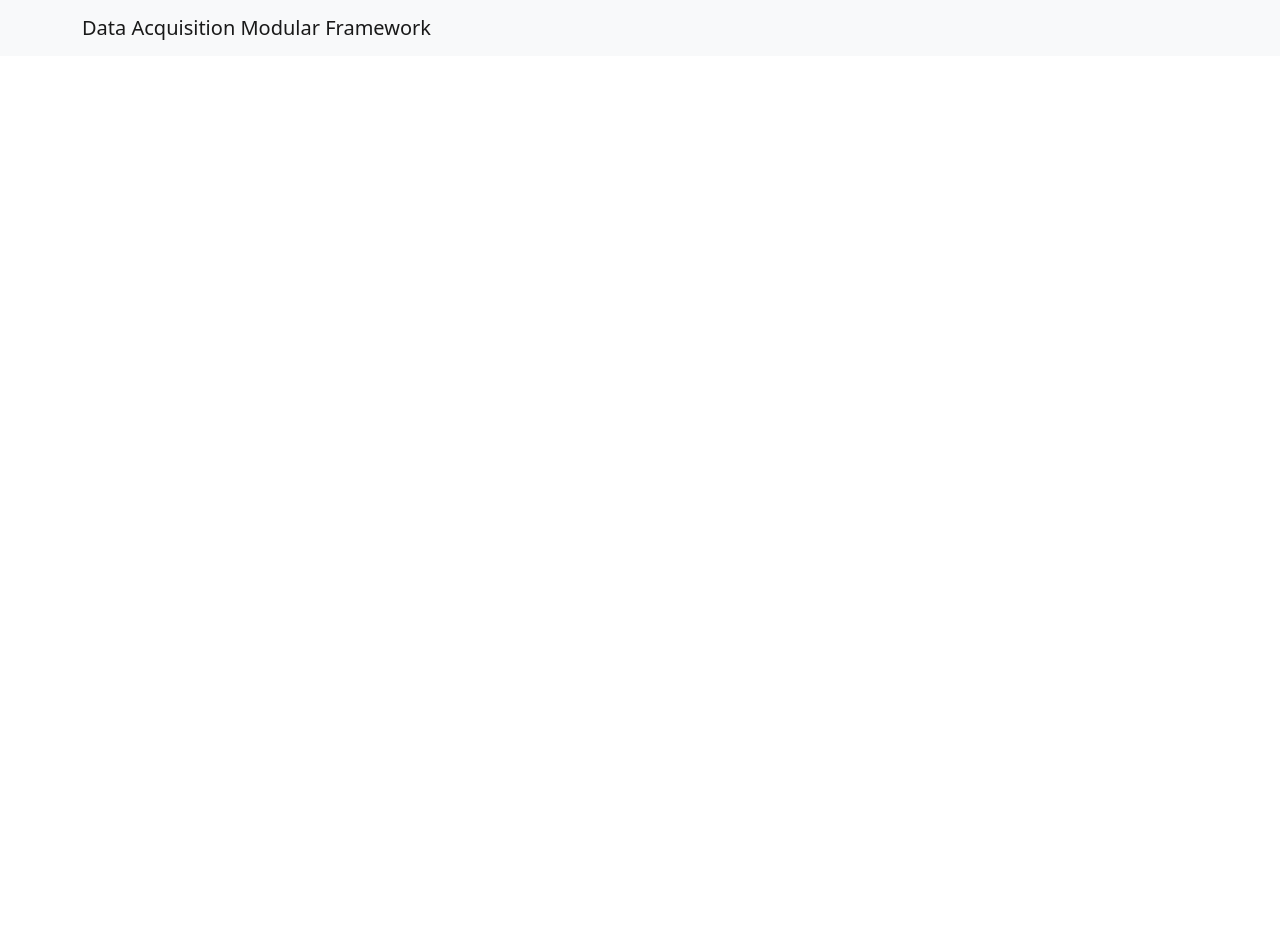
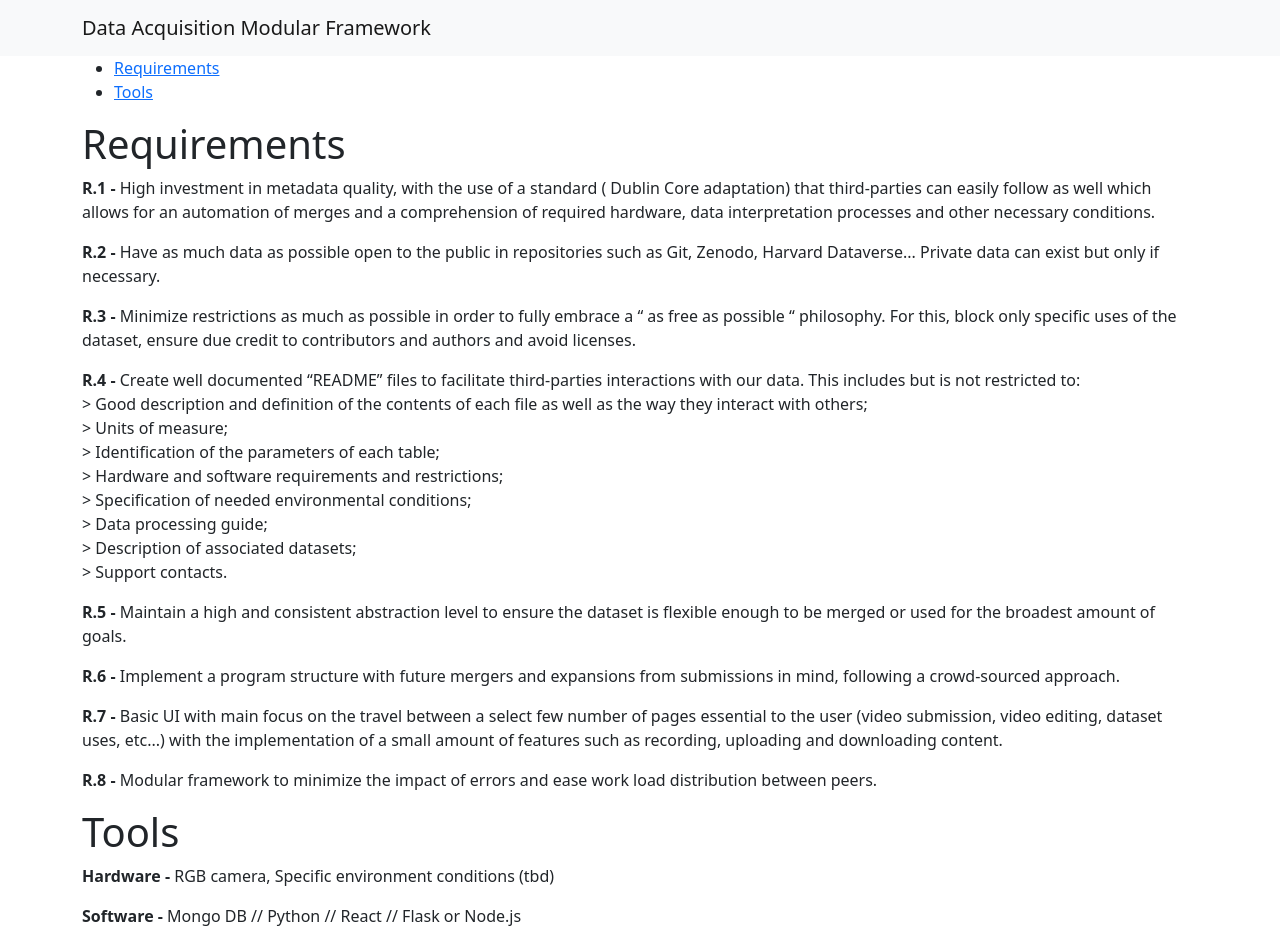
Before and after one commit to PECI2022/Project-Terminal, a React (Create React App) app: page / in a window 1280 px wide. Shown: the top 948 px of the page. Before the commit the page ends 800 px from the top, so only its background shows below. Built offline with nearby package versions, Linux system fonts and the light colour scheme.

Commit message:
added requirements and tools

```diff
--- a/package.json
+++ b/package.json
@@ -8,6 +8,7 @@
     "@testing-library/react": "^13.4.0",
     "@testing-library/user-event": "^13.5.0",
     "bootstrap": "^5.2.2",
+    "express": "^4.18.2",
     "react": "^18.2.0",
     "react-bootstrap": "^2.6.0",
     "react-dom": "^18.2.0",
--- a/src/App.js
+++ b/src/App.js
@@ -1,5 +1,5 @@
 import 'bootstrap/dist/css/bootstrap.min.css';
-import { Navbar, Nav, NavDropdown, Container } from 'react-bootstrap';
+import { Navbar, Nav, NavDropdown, Container, ListGroup } from 'react-bootstrap';
 
 function App() {
   return (
@@ -17,8 +17,80 @@ function App() {
         </Container>
       </Navbar>
 
+      <Container>
+      <ul>
+        <li><a href="#idRequirements">Requirements</a></li>
+        <li><a href="#idTools">Tools</a></li>
+      </ul>
+
+      {/* Requirements */}
+      <h1 id="id1">Requirements</h1>
+      <p><strong>R.1 - </strong>High investment in metadata quality, with the use of a standard (
+        Dublin Core adaptation) that third-parties can easily follow as well which allows
+        for an automation  of merges and a comprehension of required hardware, data
+        interpretation processes and other necessary conditions.
+      </p>
+      <p>
+        <strong>R.2 - </strong>Have as much data as possible open to the public in repositories such as
+        Git, Zenodo, Harvard Dataverse...
+        Private data can exist but only if necessary.
+      </p>
+      <p>
+        <strong>R.3 - </strong>Minimize restrictions as much as possible in order to fully embrace a “
+        as free as possible “ philosophy. For this, block only specific uses of the dataset,
+        ensure due credit to contributors and authors and avoid licenses.
+      </p>
+      <p>
+        <strong>R.4 - </strong>Create well documented “README” files to facilitate third-parties
+          interactions with our data.
+          This includes but is not restricted to: <br />
+          {'>'} Good description and definition of the contents of each file as well as the
+          way they interact with others; <br />
+          {'>'} Units of measure; <br />
+          {'>'} Identification of the parameters of each table; <br />
+          {'>'} Hardware and software requirements and restrictions; <br />
+          {'>'} Specification of needed environmental conditions; <br />
+          {'>'} Data processing guide; <br />
+          {'>'} Description of associated datasets; <br />
+          {'>'} Support contacts.
+      </p>
+      <p>
+        <strong>R.5 - </strong>Maintain a high and consistent abstraction level to ensure the
+        dataset is flexible enough to be merged or used for the broadest amount of
+        goals.
+      </p>
+      <p>
+        <strong>R.6 - </strong>Implement a program structure with future mergers and expansions
+        from submissions in mind, following a crowd-sourced approach.
+      </p>
+      <p>
+        <strong>R.7 - </strong>Basic UI with main focus on the travel between a select few number
+        of pages essential to the user (video submission, video editing, dataset uses,
+        etc...) with the implementation of a small amount of features such as
+        recording, uploading and downloading content.
+      </p>
+      <p>
+        <strong>R.8 - </strong>Modular framework to minimize the impact of errors and ease work
+        load distribution between peers.
+      </p>
+
+      {/* Tools */}
+      <h1 id="idTools">Tools</h1>
+      <p>
+        <strong>Hardware - </strong>RGB camera, Specific environment conditions (tbd)
+      </p>
+      <p>
+        <strong>Software - </strong>Mongo DB // Python // React // Flask or Node.js
+      </p>
+      <p>
+        <strong>Version Control & Communication - </strong>GitHub // Discord // Microsoft Teams //  Pen and Paper
+      </p>
+      <p>
+        <strong>Documentation - </strong>Yet to be determined. Possibly Overleaf, Microsoft Word and Excel
+      </p>
 
 
+      </Container>
     </>
   );
 }
```
Also changed, not shown: 2 other files (tests, documents, lock files or other folders).
